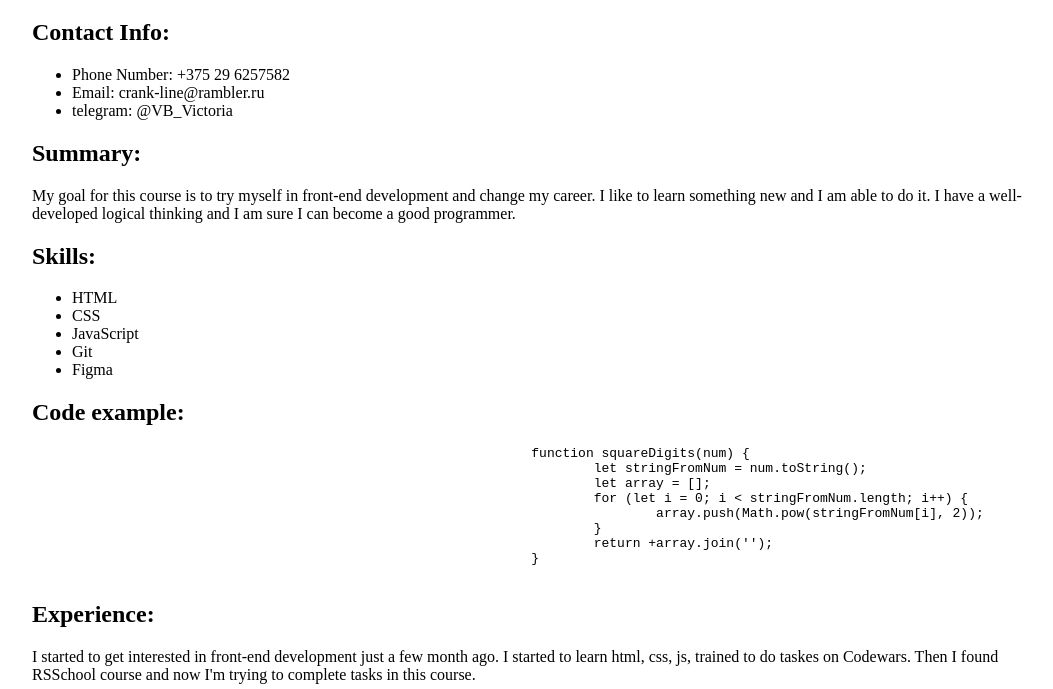
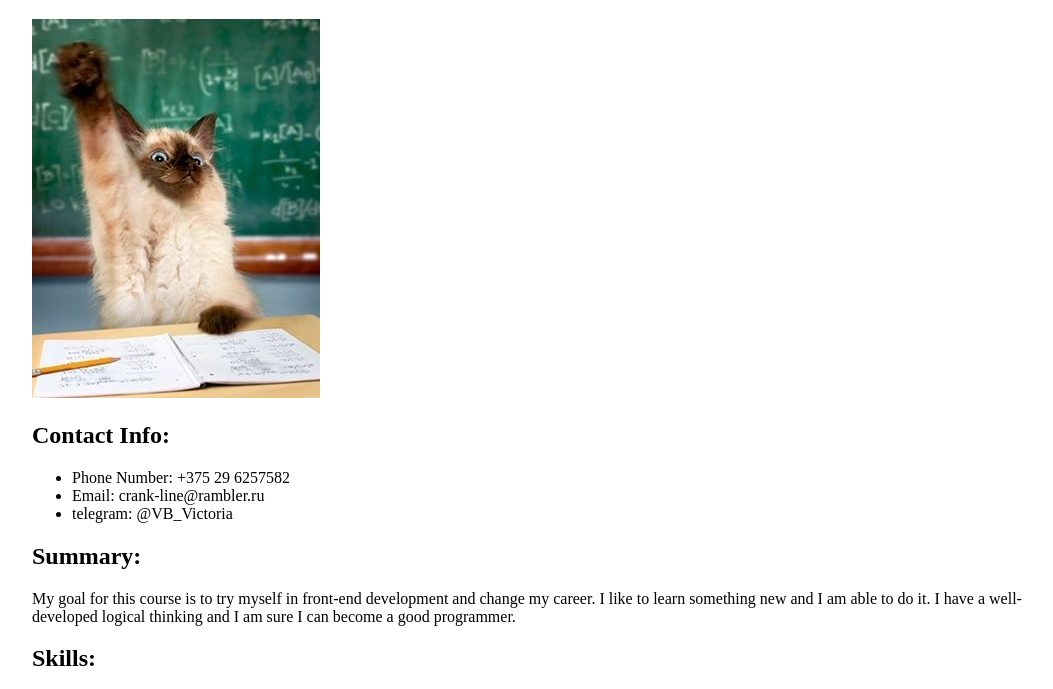
Before and after one commit to spirit1000/rsschool-cv, a plain HTML site: page index.html in a window 1280 px wide. Shown: the part 61-750 px from the top of the page, without its empty margins (96-1149 px from the left). Drawn offline with Linux system fonts and the light colour scheme.

Commit message:
feat: add foto

```diff
--- a/index.html
+++ b/index.html
@@ -19,6 +19,7 @@
     <div class="wrapper">
         <main>
             <section class="contact-info">
+                <img class="foto" src="/assets/Avatar.jpg" alt="foto">
                 <h2>Contact Info:</h2>
                 <p>
                     <ul>
```
Also changed, not shown: assets/Avatar.jpg (added).
